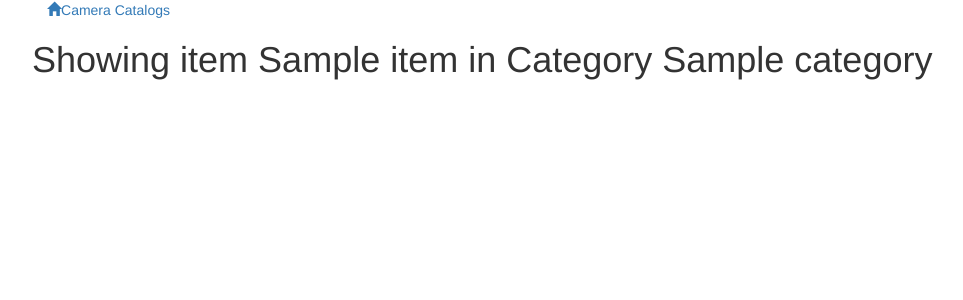
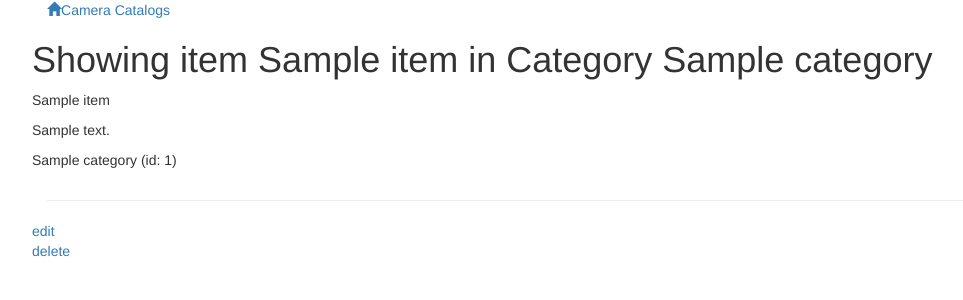
Before and after one commit to ahmadelmorshedy/fullstack_nanoddegree_item_catalog, a Flask app: a page that uses templates/item.html in a window 1280 px wide. Shown: the top 300 px of the page, without its empty margins (23-986 px from the left). Run offline with Flask 2, Linux system fonts and the light colour scheme; tables that the repository leaves empty hold one stand-in row (values such as "Sample post"); some libraries are stand-ins or nearby versions.

Commit message:
Iteration 4.1: CRUD functionality for item

```diff
--- a/application.py
+++ b/application.py
@@ -1,7 +1,19 @@
 #imports
-from flask import Flask, render_template
+from flask import Flask, render_template, request
 
 app = Flask(__name__)
+
+from sqlalchemy import create_engine
+from sqlalchemy.orm import sessionmaker
+from database_setup import Base, Category, Item
+
+from sqlalchemy import desc
+
+engine = create_engine('sqlite:///cameracatalog.db')
+Base.metadata.bind = engine
+
+DBSession = sessionmaker(bind = engine)
+session = DBSession()
 
 #Routes Examples (from https://docs.google.com/document/d/1jFjlq_f-hJoAZP8dYuo5H3xY62kGyziQmiv9EPIA7tM/pub?embedded=true)
 #site/catalog/SnnowBoarding/items
@@ -11,7 +23,9 @@ app = Flask(__name__)
 
 @app.route('/')
 def categoriesIndex():
-	return render_template('categories.html')
+	categories = session.query(Category)
+	last_items = session.query(Item).order_by(desc(Item.id)).limit(10) #get last ten items
+	return render_template('categories.html', categories = categories, last_items = last_items)
 
 @app.route('/catalog.json')
 def categoriesIndexJSON():
@@ -19,28 +33,54 @@ def categoriesIndexJSON():
 
 @app.route('/catalog/<category_name>/items')
 def categoryShow(category_name):
-	return render_template('category_items.html', category_name = category_name)
-	#TODO >> change category_name to category
+	category = session.query(Category).filter_by(name = category_name).one()
+	items = session.query(Item).filter_by(category_id = category.id)
+	return render_template('category_items.html', category = category, items = items)
 
-@app.route('/catalog/<category_name>/newItem', methods=['GET', 'POST'])
+@app.route('/catalog/<category_name>/items/new', methods=['GET', 'POST'])
 def newItem(category_name):
-	return render_template('new_item.html', category_name = category_name)
-	#TODO >> change category_name to category
+	category = session.query(Category).filter_by(name = category_name).one()
+	if request.method == 'POST':
+		newItem = Item(name = request.form['name'], description  = request.form['description'],
+						category_id = category.id)
+		session.add(newItem)
+		session.commit()
+		item = session.query(Item).filter_by(name = request.form['name']).one()
+		return render_template('item.html', category = category, item = item)
+	else:
+		return render_template('new_item.html', category_name = category_name)
 
 @app.route('/catalog/<category_name>/<item_name>')
-def itemsShow(category_name, item_name):
-	return render_template('item.html', category_name = category_name, item_name = item_name)
-	#TODO >> change category_name to category and item_name to item (Will I need Category there?)
+def itemShow(category_name, item_name):
+	category = session.query(Category).filter_by(name = category_name).one()
+	item = session.query(Item).filter_by(name = item_name).one()
+	return render_template('item.html', category = category, item = item)
+	#TODO >> Will I need Category there?
 
 @app.route('/catalog/<item_name>/edit', methods=['GET', 'POST'])
 def editItem(item_name):
-	return render_template('edit_item.html', item_name = item_name)
-	#TODO >> change item_name to item
+	item = session.query(Item).filter_by(name = item_name).one()
+	if request.method == 'POST':
+		session.query(Item).filter_by(id = item.id).update({"name": request.form['name'],
+						"description": request.form['description']})
+		session.commit()
+		category = session.query(Category).filter_by(id = item.category_id).one()
+		return render_template('item.html', category = category, item = item)
+	else:
+		return render_template('edit_item.html', item = item)
 
 @app.route('/catalog/<item_name>/delete', methods=['GET', 'POST'])
 def deleteItem(item_name):
-	return render_template('delete_item.html', item_name = item_name)
-	#TODO >> change item_name to item
+	item = session.query(Item).filter_by(name = item_name).one()
+	category = item.category
+	if request.method == 'POST':
+		session.delete(item)
+		session.commit()
+
+		items = session.query(Item).filter_by(category_id = category.id)
+		return render_template('category_items.html', category = category, items = items)
+	else:
+		return render_template('delete_item.html', item = item)
 
 @app.route('/login')
 def login():
--- a/templates/item.html
+++ b/templates/item.html
@@ -3,7 +3,19 @@
 {% include "header.html" %}
   <div class="row">
     <div>
-      <h1>Showing item {{item_name}} in Category {{category_name}}</h1>
+      <h1>Showing item {{item.name}} in Category {{category.name}}</h1>
+    </div>
+    <div>
+    	<p>{{item.name}}</p>
+    	<p>{{item.description}}</p>
+    	<p>{{item.category.name}} (id: {{item.category_id}})</p>
     </div>
   </div>
+  <hr />
+  <div class="row">
+  	<a href="{{url_for('editItem', item_name = item.name)}}">edit</a>
+  </div>
+  <div class="row">
+  	<a href="{{url_for('deleteItem', item_name = item.name)}}">delete</a>
+  </div>
 {% endblock %}
```
Also changed, not shown: templates/categories.html (+21 -1 lines), templates/category_items.html (+10 -1 lines), templates/delete_item.html (+11 -5 lines), templates/edit_item.html (+13 -0 lines), templates/new_item.html (+17 -0 lines).
